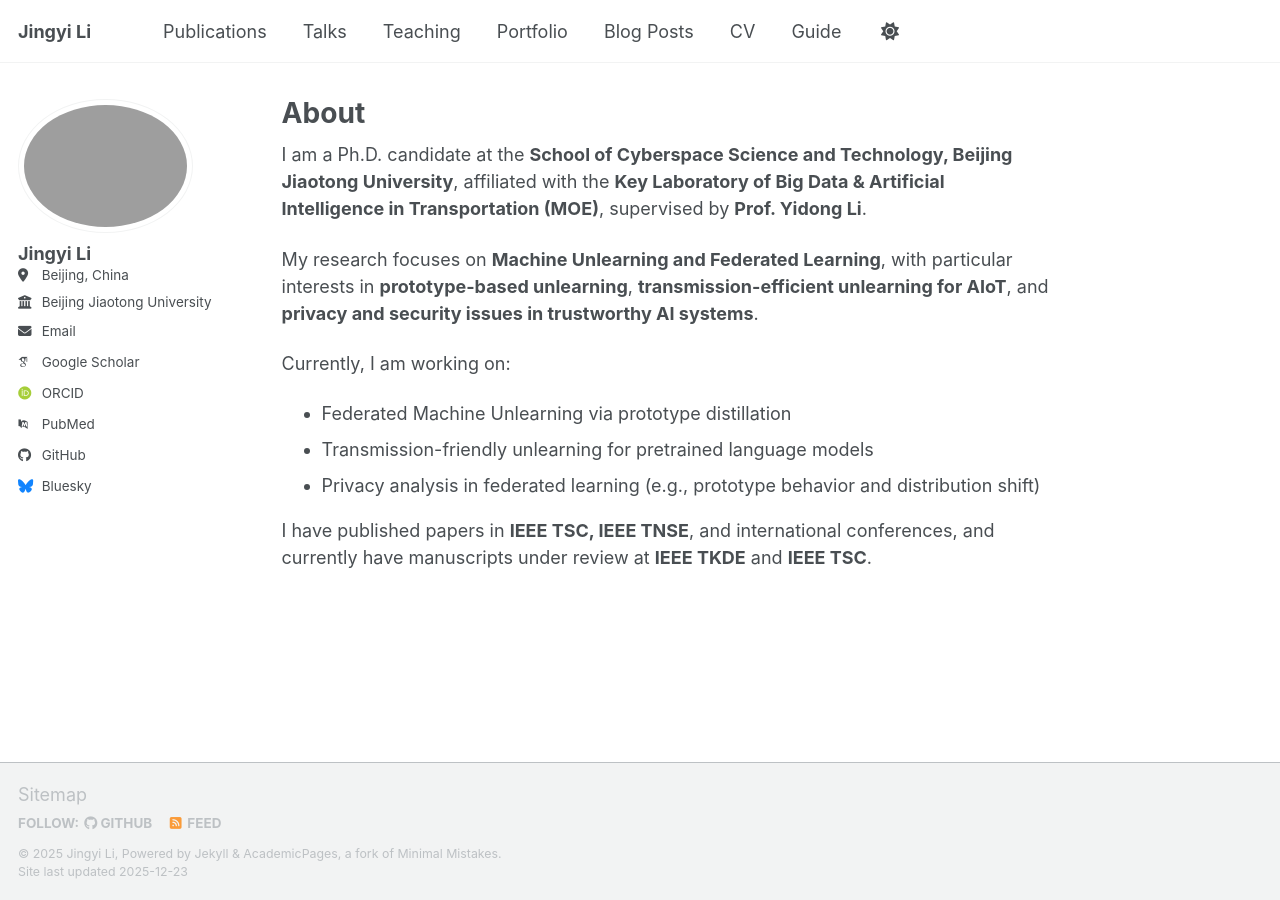
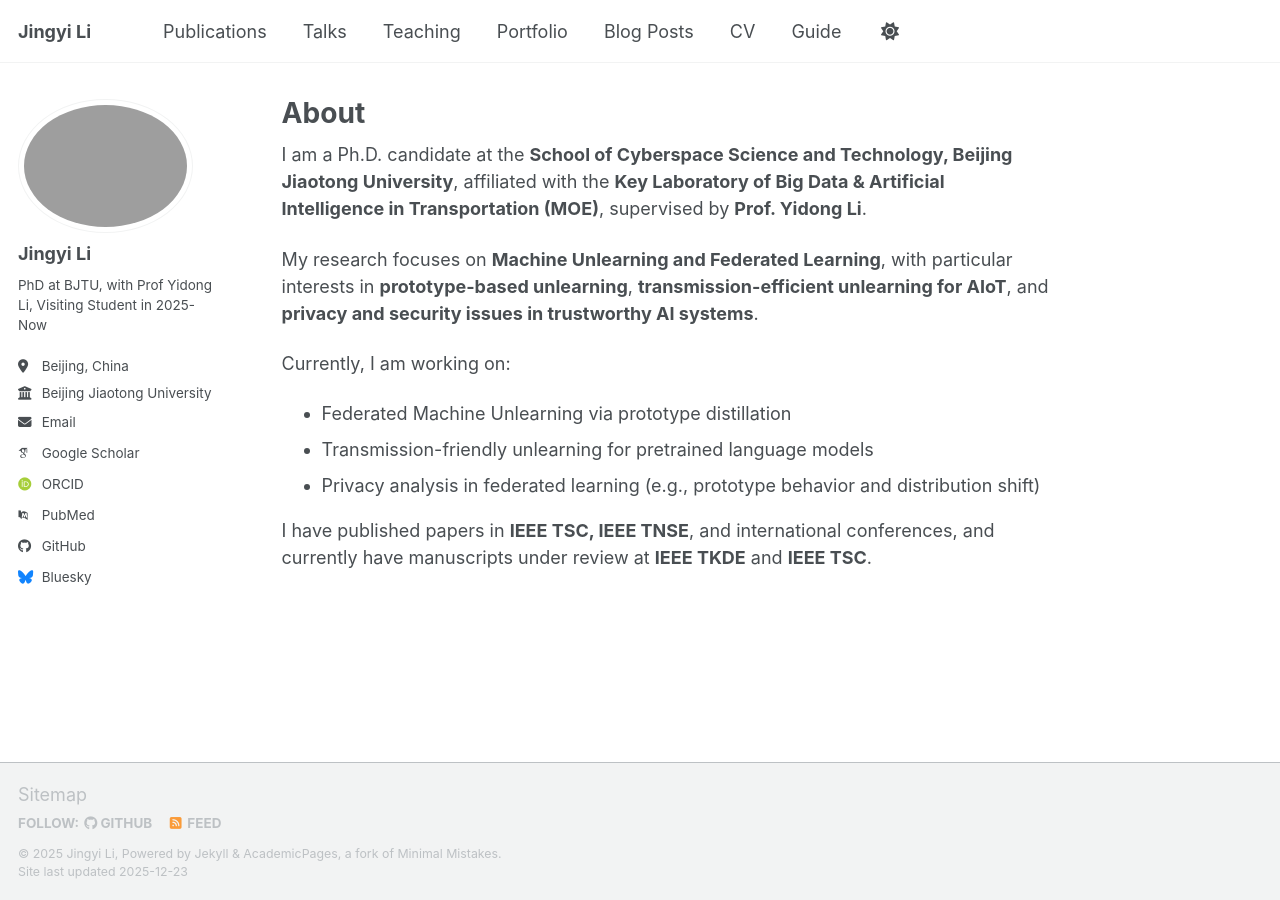
Before and after one commit to jingyi-li-bjtu/jingyi-li-bjtu.github.io, a Jekyll site: the page built from _pages/about.md, in a window 1280 px wide. Built offline with Jekyll 4.4.1, drawn with Linux system fonts in a browser that asks for light colours; some web fonts are replaced; a script bundle is joined from its source files by our own code; library files that are not in the unit come from our copies.

Commit message:
Update _config.yml

```diff
--- a/_config.yml
+++ b/_config.yml
@@ -26,7 +26,7 @@ author:
   avatar           : "jingyili.png"
   name             : "Jingyi Li"
   # pronouns         : # example: "she/her"
-  # bio              : "Short biography for the left-hand sidebar"
+  bio              : "PhD at BJTU, with Prof Yidong Li, Visiting Student in 2025-Now"
   location         : "Beijing, China"
   employer         : "Beijing Jiaotong University"
   # uri              : # URL
```
